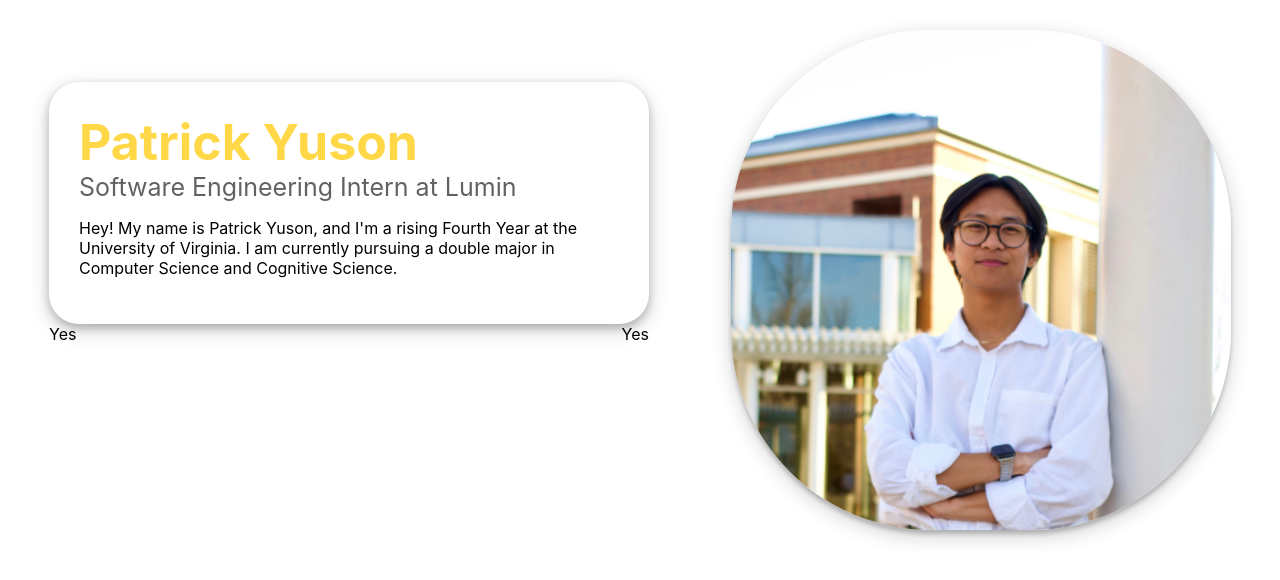
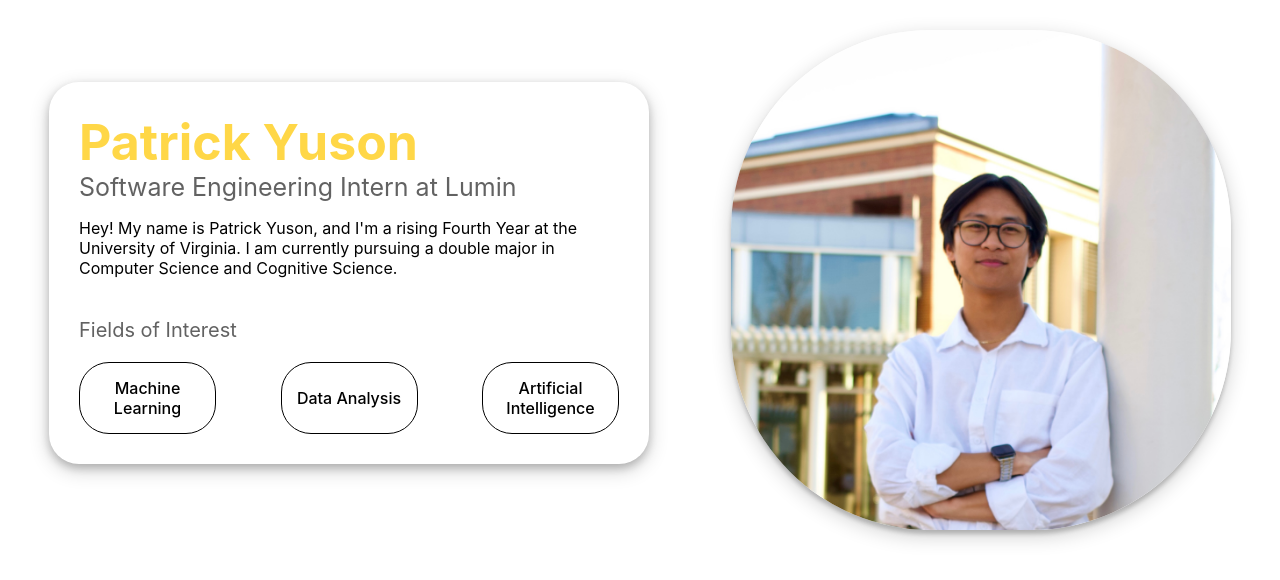
Before and after one commit to patrick-yuson/lumin-interns-app, a Vue app in the folder lumin-intern-app/: page /patrick in a window 1280 px wide. Shown: the top 580 px of the page. Built offline with nearby package versions, Linux system fonts and the light colour scheme.

Commit message:
finally got v-for to work

```diff
--- a/lumin-intern-app/src/components/Patrick/PatrickInterestCard.vue
+++ b/lumin-intern-app/src/components/Patrick/PatrickInterestCard.vue
@@ -12,12 +12,19 @@ const props = defineProps({
 </template>
 
 <style>
+@import '../../styles/ColorPalette.css';
+
 .patrick-interest-card {
-    height: 50px;
-    width: 50px;
-    background-color: black;
-    align-items: center;
-    justify-content: center;
-    text-align: center;
+  height: 60px;
+  width: 125px;
+  padding: 5px;
+  border: 1px solid black;
+  border-radius: 30px;
+  text-align: center;
+  display: flex;
+  align-items: center;
+  justify-content: center;
+  font-weight: 500;
 }
+
 </style>
--- a/lumin-intern-app/src/components/Patrick/PatrickInterestFields.vue
+++ b/lumin-intern-app/src/components/Patrick/PatrickInterestFields.vue
@@ -4,25 +4,36 @@ import { ref } from 'vue'
 
 const fieldInterests = ref([
     { field: 'Machine Learning' },
-    { field: 'Data Analysis' }
+    { field: 'Data Analysis' },
+    { field: 'Artificial Intelligence' }
 ])
 </script>
 
 <template>
     <div className="patrick-interests-div">
-        <!-- <p
+
+    </div>
+    <div className="patrick-interests-subheader">Fields of Interest</div>
+    <div className="patrick-interests-row">
+        <PatrickInterestCard
             v-for="(interest, index) in fieldInterests"
             :key="index"
             :field="interest.field"
-        ></p> -->
-        <div>Yes</div>
-        <div>Yes</div>
+        />
     </div>
 </template>
 
 <style>
 .patrick-interests-div {
+    margin-top: 40px;
+}
+.patrick-interests-subheader {
+    color: #626262;
+    font-size: 20px;
+}
+.patrick-interests-row {
     display: flex;
     justify-content: space-between;
+    margin-top: 20px;
 }
 </style>
--- a/lumin-intern-app/src/components/Patrick/PatrickTopCard.vue
+++ b/lumin-intern-app/src/components/Patrick/PatrickTopCard.vue
@@ -9,8 +9,8 @@ import PatrickInterestFields from './PatrickInterestFields.vue';
                 <div className="patrick-card-body">
                     <p>Hey! My name is Patrick Yuson, and I'm a rising Fourth Year at the University of Virginia. I am currently pursuing a double major in Computer Science and Cognitive Science.</p>
                 </div>
+            <PatrickInterestFields />
         </div>
-        <PatrickInterestFields />
 </template>
 
 <style scoped>
```
